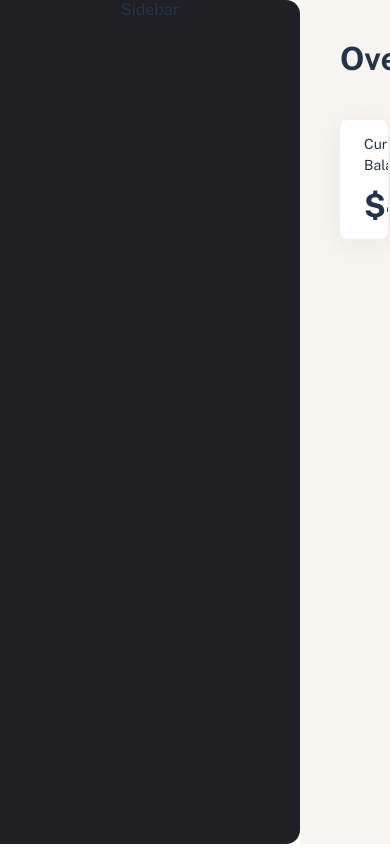
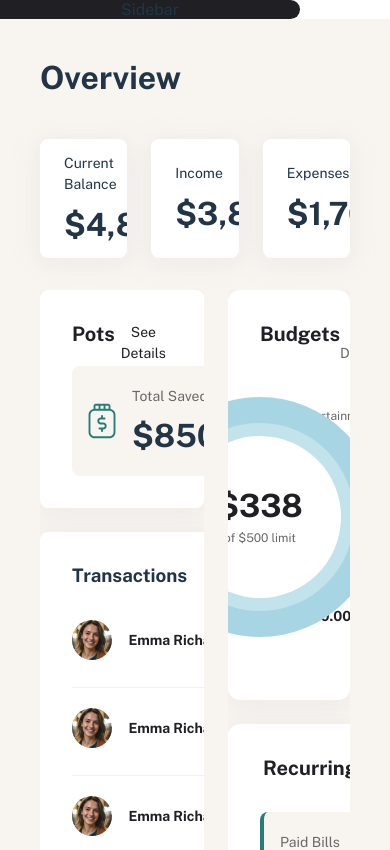
Before and after one commit to eddiemaceda11/Moneyhub, a React (Vite) app: page / in a window 390 px wide. Shown: the top 850 px of the page. Built offline with nearby package versions, Linux system fonts and the light colour scheme.

Commit message:
Update the styles index.css file to improve page responsiveness

```diff
--- a/src/index.css
+++ b/src/index.css
@@ -89,19 +89,19 @@ button:focus-visible {
 
 .page-container {
   display: flex;
-  /* height: 100%; */
-  /* width: 100%; */
   width: 100%;
   height: 100%;
   margin: 0 auto;
 }
 
 main {
-  align-items: center;
+  display: flex;
+  flex: 1;
+  height: auto;
   /* width: calc(100vw - 57.836px);  */
-  width: calc(100vw - 300px); /* Subtract sidebar width from the viewport width */
+  /* width: calc(100vw - 300px); */
   /* max-width: calc(100vw - 57.836px); */
-  max-width: calc(100vw - 300px); /* Ensures no overflow */
+  /* max-width: calc(100vw - 88px); */
   box-sizing: border-box; /* Includes padding in the width */
   background-color: var(--primary-bg-beige);
   overflow: scroll;
@@ -110,9 +110,20 @@ main {
 .main-container {
   display: flex;
   flex-direction: column;
-  flex-grow: 1;
   gap: 32px;
   padding: 32px 40px;
   width: 100%;
+  height: auto;
   position: relative;
 }
+
+@media (max-width: 1438px) {
+  .page-container {
+    display: flex;
+    flex-direction: column;
+  }
+
+  main {
+    min-height: 1849px;
+  }
+}
```
